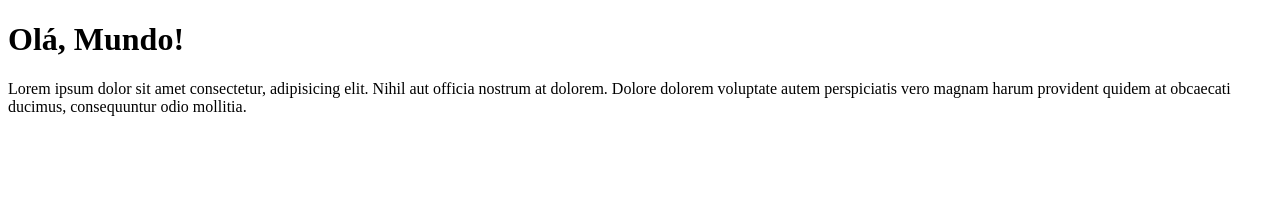
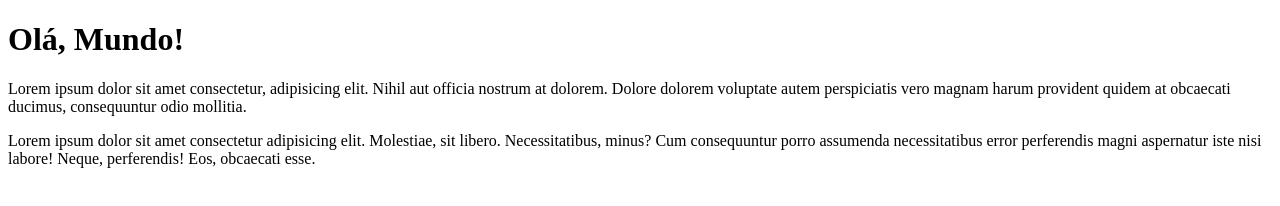
Before and after one commit to Annurb/Ola-Mundo-, a plain HTML site: page Siteexmplo/index.html in a window 1280 px wide. Drawn offline with Linux system fonts and the light colour scheme.

Commit message:
Adicionei um parágrafo

```diff
--- a/Siteexmplo/index.html
+++ b/Siteexmplo/index.html
@@ -8,5 +8,6 @@
 <body>
     <h1>Olá, Mundo!</h1>
     <p>Lorem ipsum dolor sit amet consectetur, adipisicing elit. Nihil aut officia nostrum at dolorem. Dolore dolorem voluptate autem perspiciatis vero magnam harum provident quidem at obcaecati ducimus, consequuntur odio mollitia.</p>
+    <p>Lorem ipsum dolor sit amet consectetur adipisicing elit. Molestiae, sit libero. Necessitatibus, minus? Cum consequuntur porro assumenda necessitatibus error perferendis magni aspernatur iste nisi labore! Neque, perferendis! Eos, obcaecati esse.</p>
 </body>
 </html>
```
